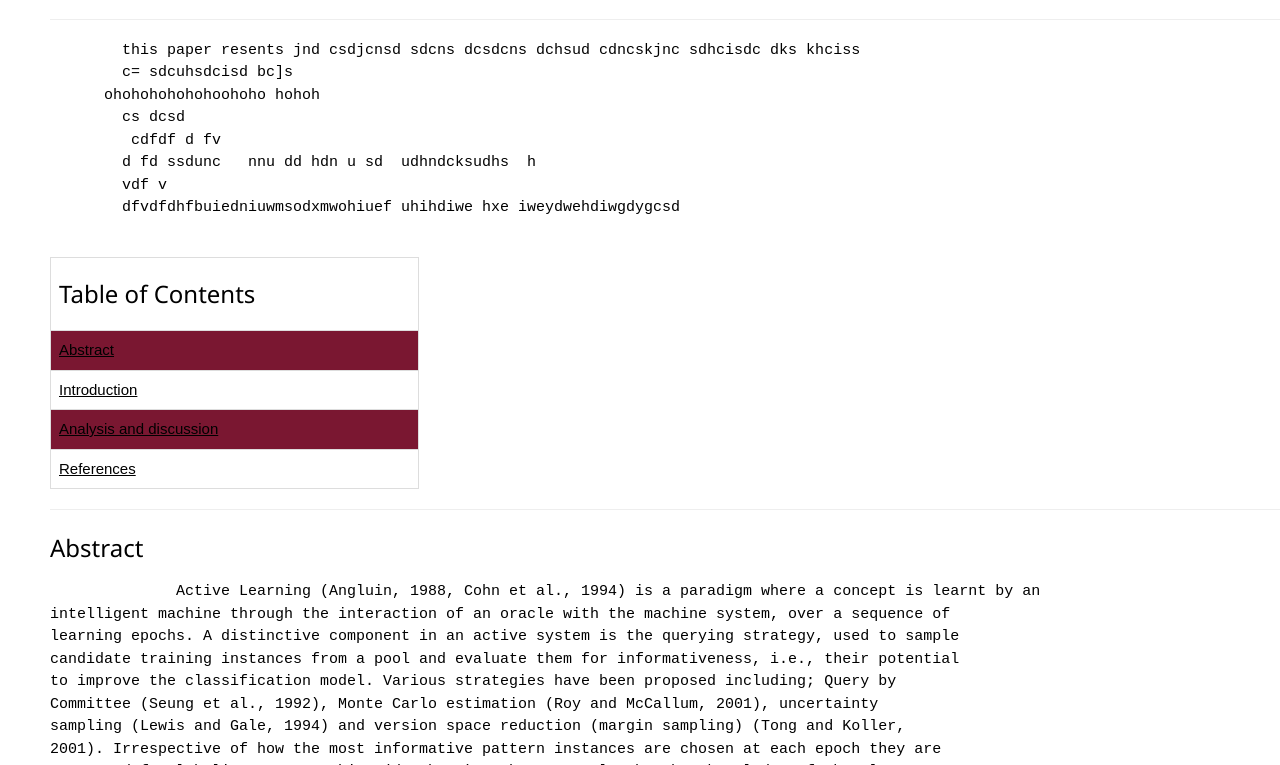
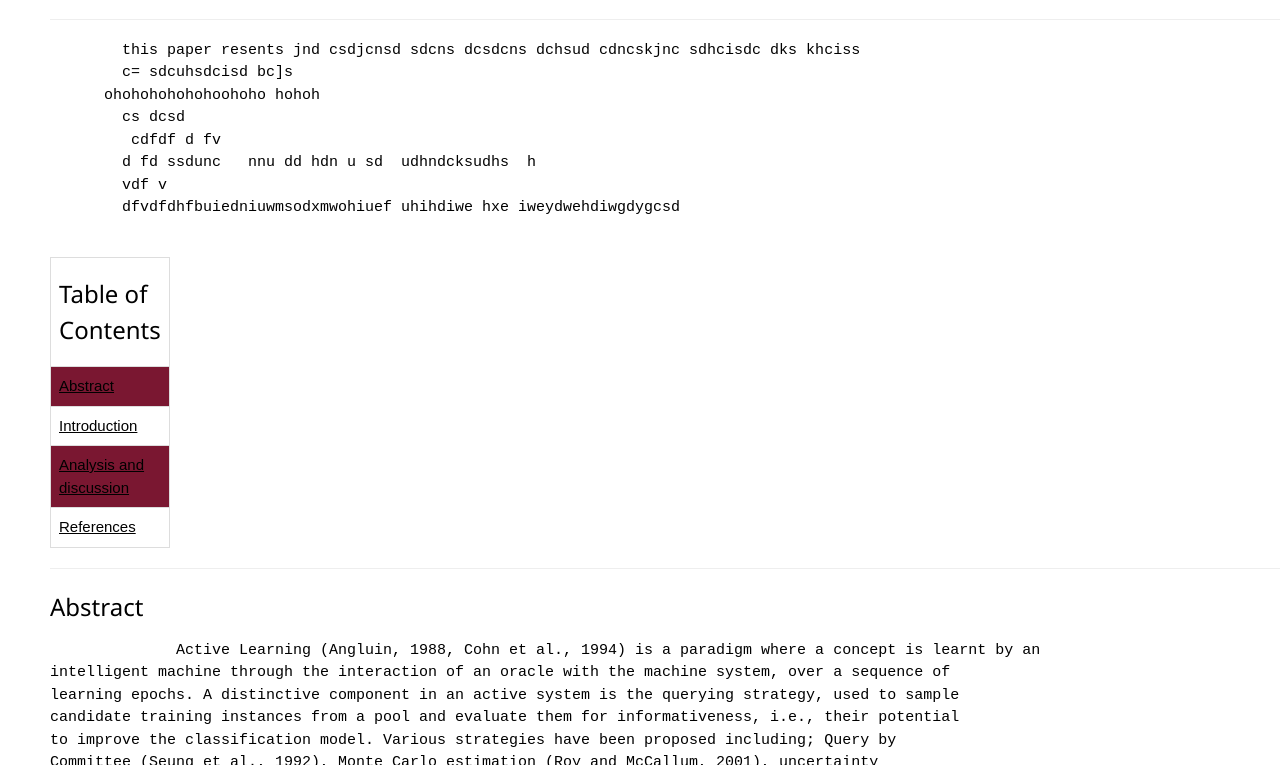
Before and after one commit to FEPSFY7006753/FY7006753, a plain HTML site: page index.html in a window 1280 px wide. Shown: the part 535-1300 px from the top of the page. Drawn offline with nearby package versions, Linux system fonts and the light colour scheme.

Commit message:
Fix table width and adjust gravity force display

```diff
--- a/index.html
+++ b/index.html
@@ -41,7 +41,7 @@
           table{
             font-family:ariel, sans-serif;
             border-collapse: collapse;
-            width: 30%;
+            width: 50px;
           }
 
           td,th{
@@ -200,8 +200,8 @@ to Earth:
 
 
       <tr>
-        <td>Force of Gravity : 38% of Earth</td>
-        <td>Force of Gravity : 9.81 m/s²</td>
+        <td>Force of Gravity : 38% of Earth </td>
+        <td>Force of Gravity : 9.81 m/s² </td>
       </tr>
 
 
```
